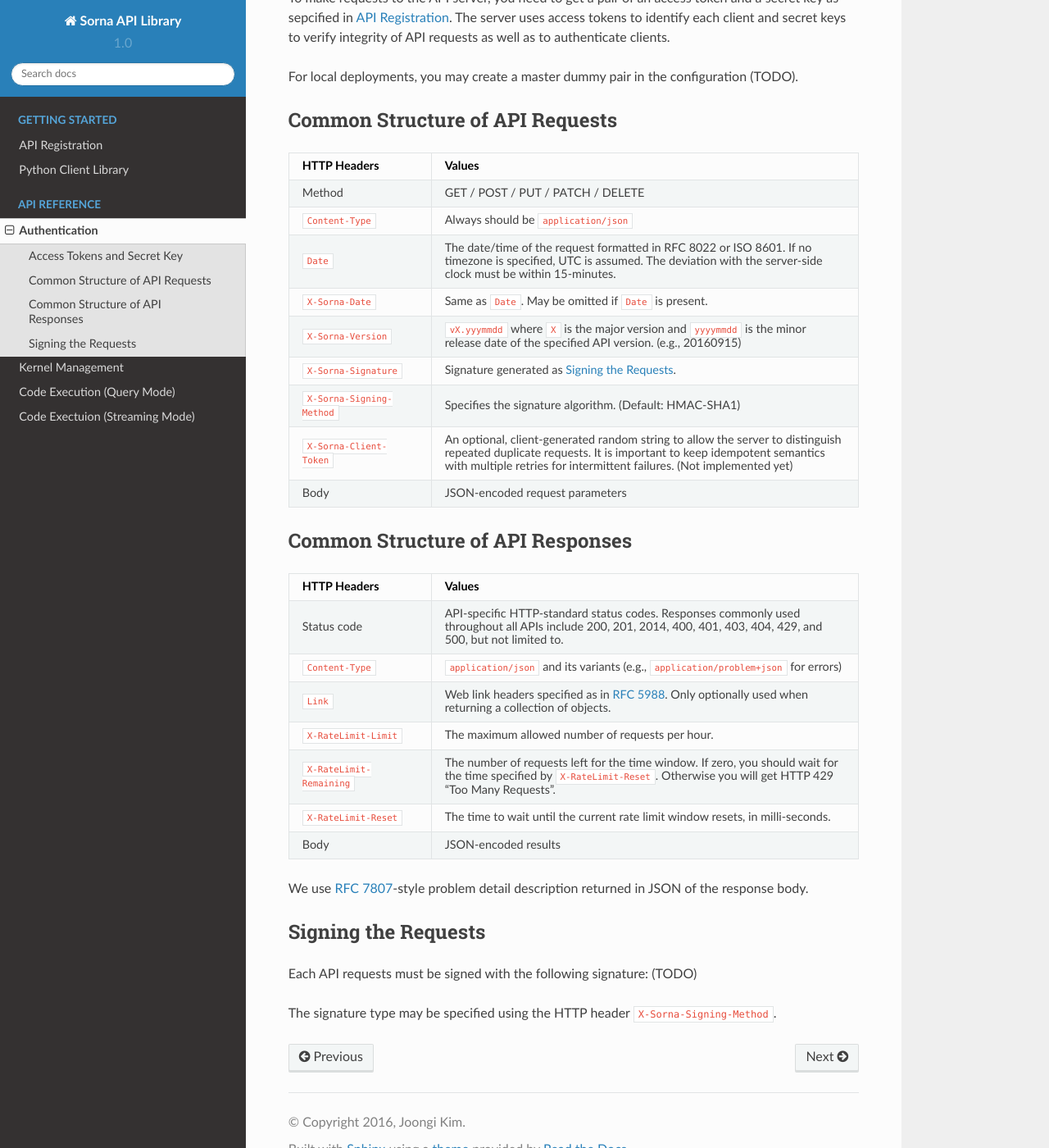
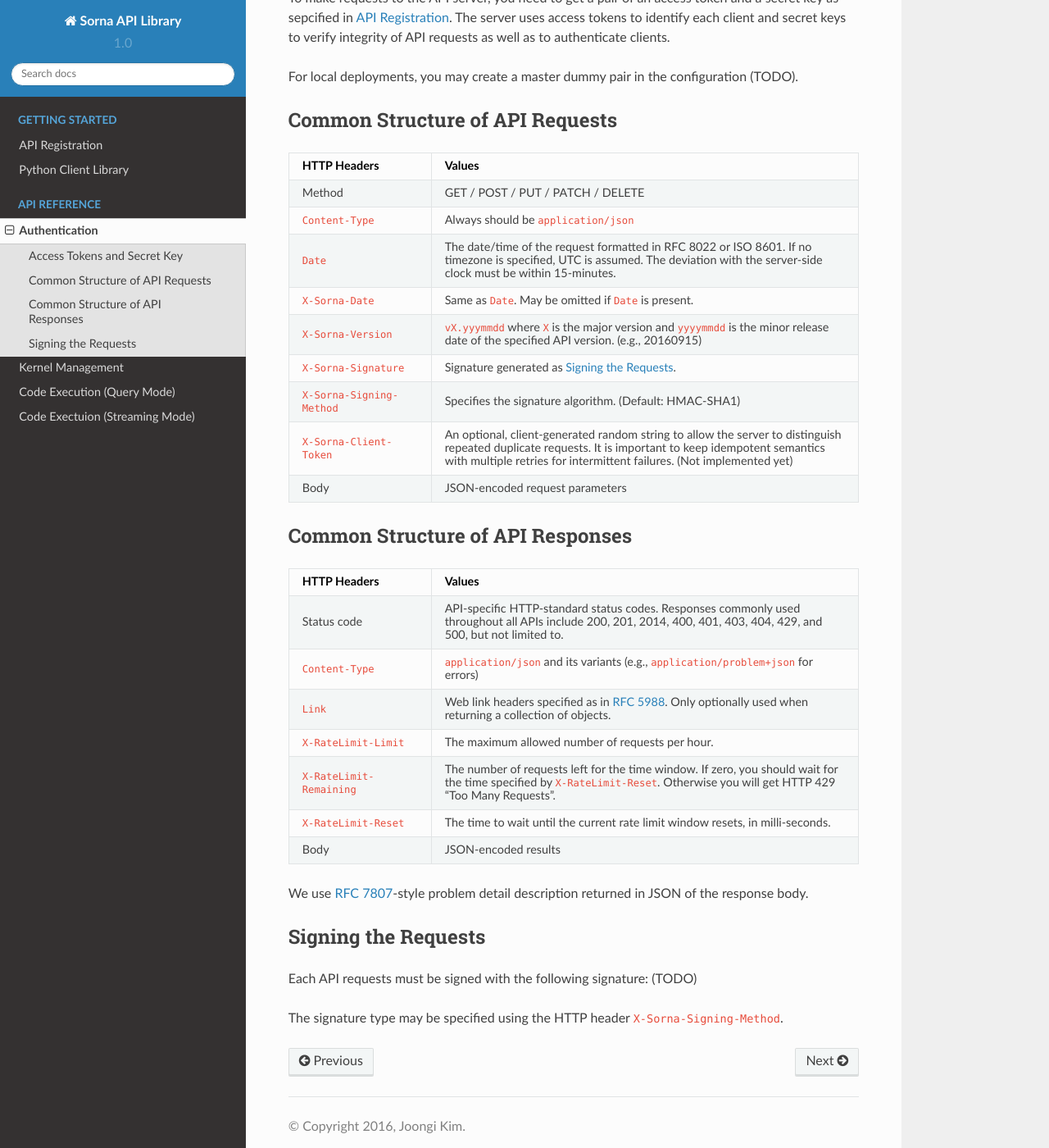
Before and after one commit to lablup/aiotusclient, a Sphinx documentation site: the page built from docs/api/auth.rst, in a window 1280 px wide and 1400 px high, scrolled down 230 px. Shown: the whole window at 82% size. Built offline with Sphinx 7.4.7 and the Read the Docs theme 2.0.0, drawn with Linux system fonts in a browser that asks for light colours.

Commit message:
refs #1: Simplify styling for code literals.

```diff
--- a/docs/_static/custom.css
+++ b/docs/_static/custom.css
@@ -8,3 +8,15 @@
     max-width: 100%;
     overflow: visible;
 }
+
+code, pre, .code, .pre, tt {
+    font-family: Menlo, Monaco, Consolas, "DejaVu Sans Mono", "Roboto Mono", "Bitstream Vera Sans Mono", monospace !important;
+    font-size: 92% !important;
+}
+
+.docutils.literal {
+    /*padding: 1px 2px;*/
+    background: none;
+    border: 0px none;
+    padding: 0;
+}
```
